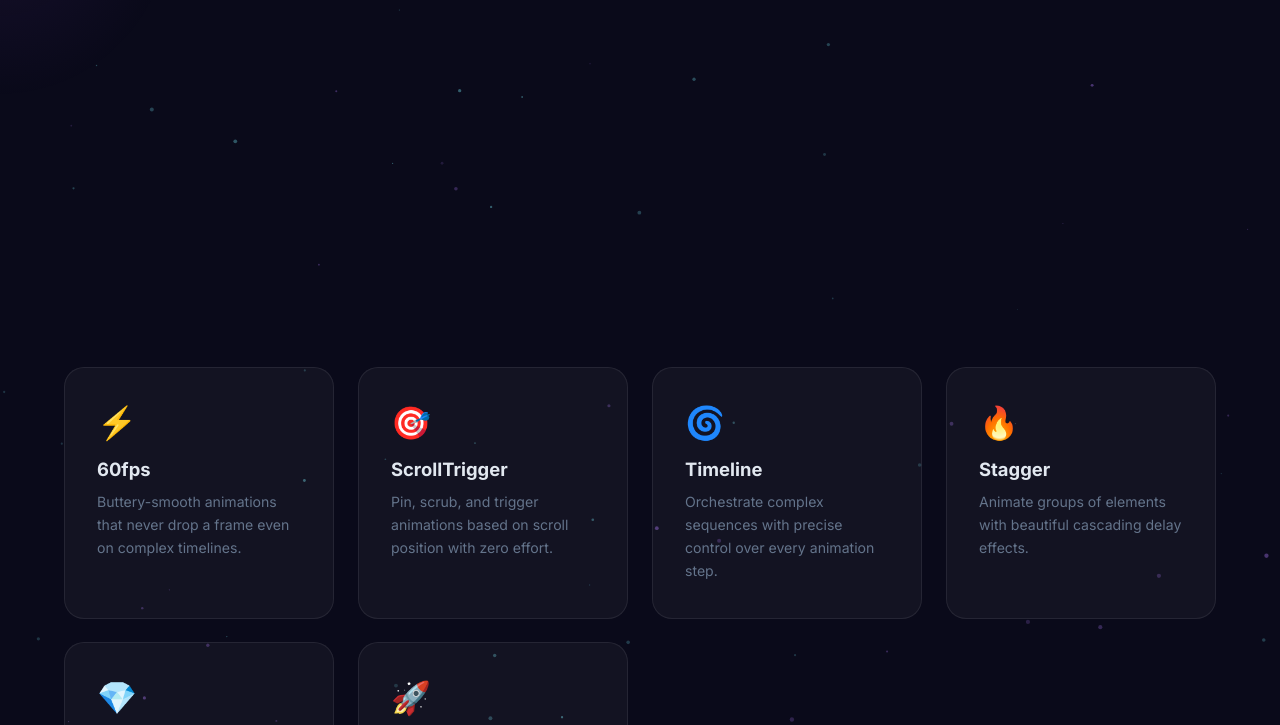
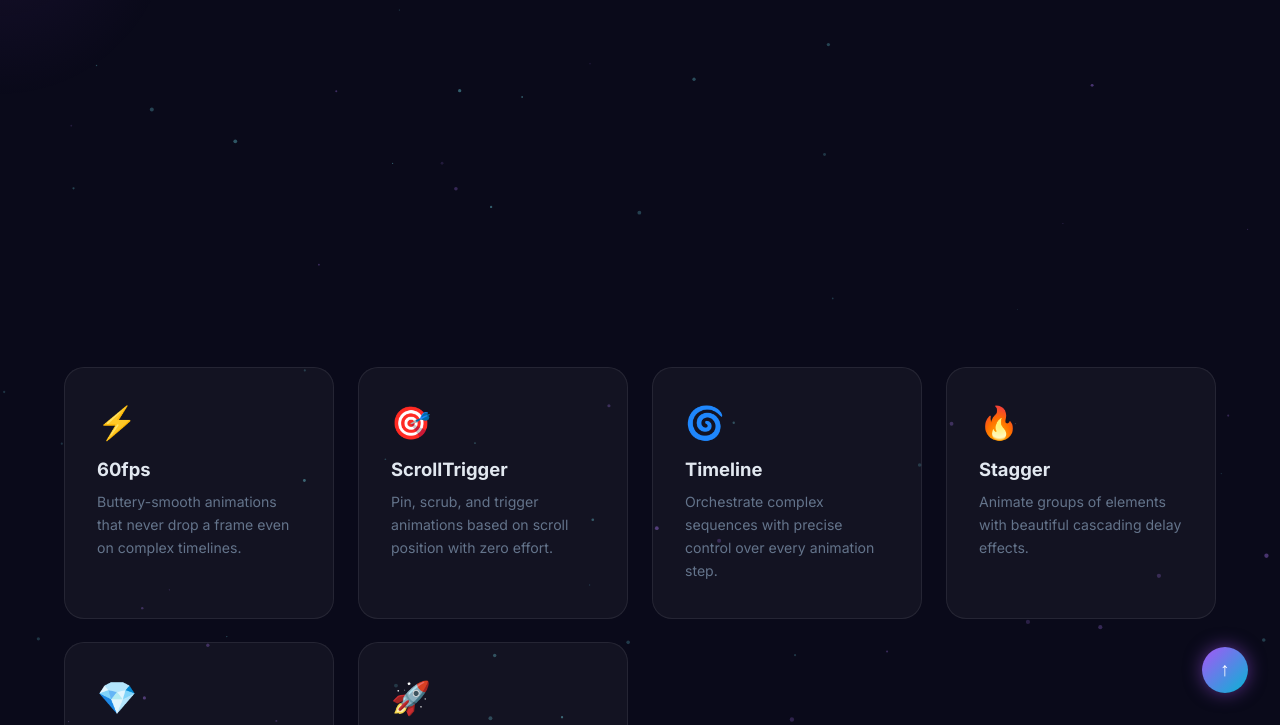
Before and after one commit to AradhyaX/Gsap-playground, a website built with Vite: page ultimate-gsap-starter/pages/17_gsap-showcase/index.html in a window 1280 px wide. Both pictures are taken after a click on the link "Stats". Shown: the part 635-1360 px from the top of the page. Built offline with nearby package versions, Linux system fonts and the light colour scheme.

Commit message:
Add back-to-top button with GSAP pop animation to showcase

```diff
--- a/ultimate-gsap-starter/pages/17_gsap-showcase/index.html
+++ b/ultimate-gsap-starter/pages/17_gsap-showcase/index.html
@@ -133,6 +133,9 @@
       <p class="footer-sub">© 2025 GSAP Showcase</p>
     </footer>
 
+    <!-- BACK TO TOP -->
+    <button class="back-to-top" id="backToTop" aria-label="Back to top">↑</button>
+
     <!-- GSAP CDN -->
     <script src="https://cdnjs.cloudflare.com/ajax/libs/gsap/3.12.5/gsap.min.js"></script>
     <script src="https://cdnjs.cloudflare.com/ajax/libs/gsap/3.12.5/ScrollTrigger.min.js"></script>
--- a/ultimate-gsap-starter/pages/17_gsap-showcase/script.js
+++ b/ultimate-gsap-starter/pages/17_gsap-showcase/script.js
@@ -307,3 +307,37 @@ gsap.from('#footer', {
   onStart() { gsap.set('#footer', { opacity: 0 }); },
   onComplete() { gsap.set('#footer', { opacity: 1 }); },
 });
+
+// ═══════════════════════════════════════════════════════
+// ── FEATURE 13: BACK TO TOP BUTTON ──
+// ═══════════════════════════════════════════════════════
+(function initBackToTop() {
+  const btn = document.getElementById('backToTop');
+
+  // Show / hide with GSAP pop animation
+  ScrollTrigger.create({
+    start: '300px top',
+    onEnter: () => {
+      btn.classList.add('visible');
+      gsap.fromTo(btn, { scale: 0, opacity: 0 }, { scale: 1, opacity: 1, duration: 0.45, ease: 'back.out(2)' });
+    },
+    onLeaveBack: () => {
+      gsap.to(btn, {
+        scale: 0,
+        opacity: 0,
+        duration: 0.3,
+        ease: 'power2.in',
+        onComplete: () => btn.classList.remove('visible'),
+      });
+    },
+  });
+
+  // Smooth scroll to top on click
+  btn.addEventListener('click', () => {
+    gsap.to(window, {
+      scrollTo: 0,
+      duration: 1.2,
+      ease: 'power3.inOut',
+    });
+  });
+})();
--- a/ultimate-gsap-starter/pages/17_gsap-showcase/style.css
+++ b/ultimate-gsap-starter/pages/17_gsap-showcase/style.css
@@ -337,6 +337,37 @@ body {
   line-height: 1.7;
 }
 
+/* ── BACK TO TOP ── */
+.back-to-top {
+  position: fixed;
+  bottom: 2rem;
+  right: 2rem;
+  width: 46px;
+  height: 46px;
+  border-radius: 50%;
+  background: linear-gradient(135deg, var(--purple), var(--cyan));
+  border: none;
+  color: #fff;
+  font-size: 1.2rem;
+  cursor: pointer;
+  z-index: 500;
+  display: flex;
+  align-items: center;
+  justify-content: center;
+  opacity: 0;
+  pointer-events: none;
+  box-shadow: 0 0 18px rgba(168,85,247,0.5);
+  transition: opacity 0.35s, transform 0.25s, box-shadow 0.25s;
+}
+.back-to-top.visible {
+  opacity: 1;
+  pointer-events: auto;
+}
+.back-to-top:hover {
+  transform: translateY(-3px) scale(1.08);
+  box-shadow: 0 0 28px rgba(168,85,247,0.75);
+}
+
 /* ── FOOTER ── */
 .footer {
   position: relative;
```
